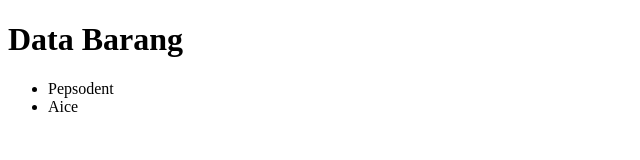
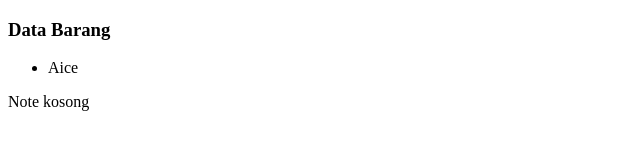
Before and after one commit to AvindaAlamsyah/Learn-Git-and-GitHub-from-WPU, a plain HTML site: page barang.html in a window 1280 px wide. Shown: the whole page, without its empty margins (0-640 px from the left). Drawn offline with Linux system fonts and the light colour scheme.

Commit message:
feat(index): menambahkan paragraf di index.html

```diff
--- a/barang.html
+++ b/barang.html
@@ -7,10 +7,10 @@
     <title>Coba Git Local</title>
   </head>
   <body>
-    <h1>Data Barang</h1>
+    <h3>Data Barang</h3>
     <ul>
-      <li>Pepsodent</li>
       <li>Aice</li>
     </ul>
+    <p>Note kosong</p>
   </body>
 </html>
```
